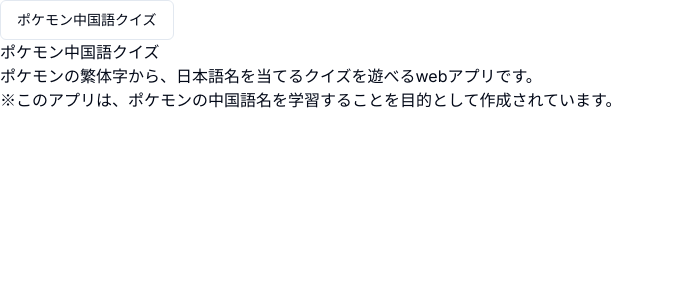
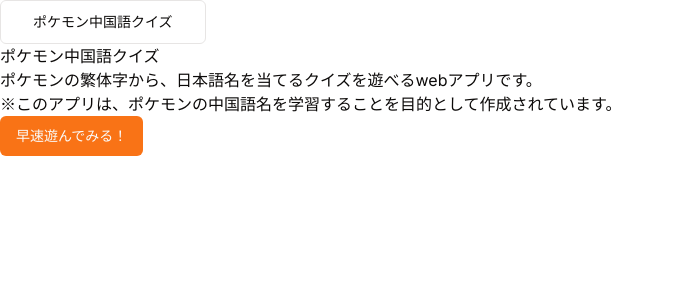
Before and after one commit to hagoromo2000/language-quiz, a Next.js app: page / in a window 1280 px wide. Shown: the top 300 px of the page, without its empty margins (0-674 px from the left). Built offline with nearby package versions, Linux system fonts and the light colour scheme.

Commit message:
Quizページの作成

```diff
--- a/src/app/globals.css
+++ b/src/app/globals.css
@@ -5,64 +5,47 @@
 @layer base {
   :root {
     --background: 0 0% 100%;
-    --foreground: 222.2 84% 4.9%;
-
+    --foreground: 20 14.3% 4.1%;
     --card: 0 0% 100%;
-    --card-foreground: 222.2 84% 4.9%;
-
+    --card-foreground: 20 14.3% 4.1%;
     --popover: 0 0% 100%;
-    --popover-foreground: 222.2 84% 4.9%;
-
-    --primary: 222.2 47.4% 11.2%;
-    --primary-foreground: 210 40% 98%;
-
-    --secondary: 210 40% 96.1%;
-    --secondary-foreground: 222.2 47.4% 11.2%;
-
-    --muted: 210 40% 96.1%;
-    --muted-foreground: 215.4 16.3% 46.9%;
-
-    --accent: 210 40% 96.1%;
-    --accent-foreground: 222.2 47.4% 11.2%;
-
+    --popover-foreground: 20 14.3% 4.1%;
+    --primary: 24.6 95% 53.1%;
+    --primary-foreground: 60 9.1% 97.8%;
+    --secondary: 60 4.8% 95.9%;
+    --secondary-foreground: 24 9.8% 10%;
+    --muted: 60 4.8% 95.9%;
+    --muted-foreground: 25 5.3% 44.7%;
+    --accent: 60 4.8% 95.9%;
+    --accent-foreground: 24 9.8% 10%;
     --destructive: 0 84.2% 60.2%;
-    --destructive-foreground: 210 40% 98%;
-
-    --border: 214.3 31.8% 91.4%;
-    --input: 214.3 31.8% 91.4%;
-    --ring: 222.2 84% 4.9%;
-
+    --destructive-foreground: 60 9.1% 97.8%;
+    --border: 20 5.9% 90%;
+    --input: 20 5.9% 90%;
+    --ring: 24.6 95% 53.1%;
     --radius: 0.5rem;
   }
 
   .dark {
-    --background: 222.2 84% 4.9%;
-    --foreground: 210 40% 98%;
-
-    --card: 222.2 84% 4.9%;
-    --card-foreground: 210 40% 98%;
-
-    --popover: 222.2 84% 4.9%;
-    --popover-foreground: 210 40% 98%;
-
-    --primary: 210 40% 98%;
-    --primary-foreground: 222.2 47.4% 11.2%;
-
-    --secondary: 217.2 32.6% 17.5%;
-    --secondary-foreground: 210 40% 98%;
-
-    --muted: 217.2 32.6% 17.5%;
-    --muted-foreground: 215 20.2% 65.1%;
-
-    --accent: 217.2 32.6% 17.5%;
-    --accent-foreground: 210 40% 98%;
-
-    --destructive: 0 62.8% 30.6%;
-    --destructive-foreground: 210 40% 98%;
-
-    --border: 217.2 32.6% 17.5%;
-    --input: 217.2 32.6% 17.5%;
-    --ring: 212.7 26.8% 83.9%;
+    --background: 20 14.3% 4.1%;
+    --foreground: 60 9.1% 97.8%;
+    --card: 20 14.3% 4.1%;
+    --card-foreground: 60 9.1% 97.8%;
+    --popover: 20 14.3% 4.1%;
+    --popover-foreground: 60 9.1% 97.8%;
+    --primary: 20.5 90.2% 48.2%;
+    --primary-foreground: 60 9.1% 97.8%;
+    --secondary: 12 6.5% 15.1%;
+    --secondary-foreground: 60 9.1% 97.8%;
+    --muted: 12 6.5% 15.1%;
+    --muted-foreground: 24 5.4% 63.9%;
+    --accent: 12 6.5% 15.1%;
+    --accent-foreground: 60 9.1% 97.8%;
+    --destructive: 0 72.2% 50.6%;
+    --destructive-foreground: 60 9.1% 97.8%;
+    --border: 12 6.5% 15.1%;
+    --input: 12 6.5% 15.1%;
+    --ring: 20.5 90.2% 48.2%;
   }
 }
 
--- a/src/app/page.tsx
+++ b/src/app/page.tsx
@@ -1,4 +1,5 @@
-import React from "react";
+import { Button } from "@/components/ui/button";
+import Link from "next/link";
 
 export default function Home() {
   return (
@@ -8,6 +9,9 @@
       <p>
         ※このアプリは、ポケモンの中国語名を学習することを目的として作成されています。
       </p>
+      <Button asChild>
+        <Link href={"quiz"}>早速遊んでみる！</Link>
+      </Button>
     </div>
   );
 }
--- /dev/null
+++ b/src/app/quiz/page.tsx
@@ -0,0 +1,5 @@
+const Page = () => {
+  return <div>Quizページです。</div>;
+};
+
+export default Page;
--- a/src/components/layout/header.tsx
+++ b/src/components/layout/header.tsx
@@ -1,12 +1,12 @@
 import Link from "next/link";
-import { buttonVariants } from "../ui/button";
+import { Button, buttonVariants } from "../ui/button";
 
 export const Header = () => {
   return (
     <header>
-      <Link href="/" className={buttonVariants({ variant: "outline" })}>
-        ポケモン中国語クイズ
-      </Link>
+      <Button asChild size="lg" variant="outline">
+        <Link href="/">ポケモン中国語クイズ</Link>
+      </Button>
     </header>
   );
 };
```
